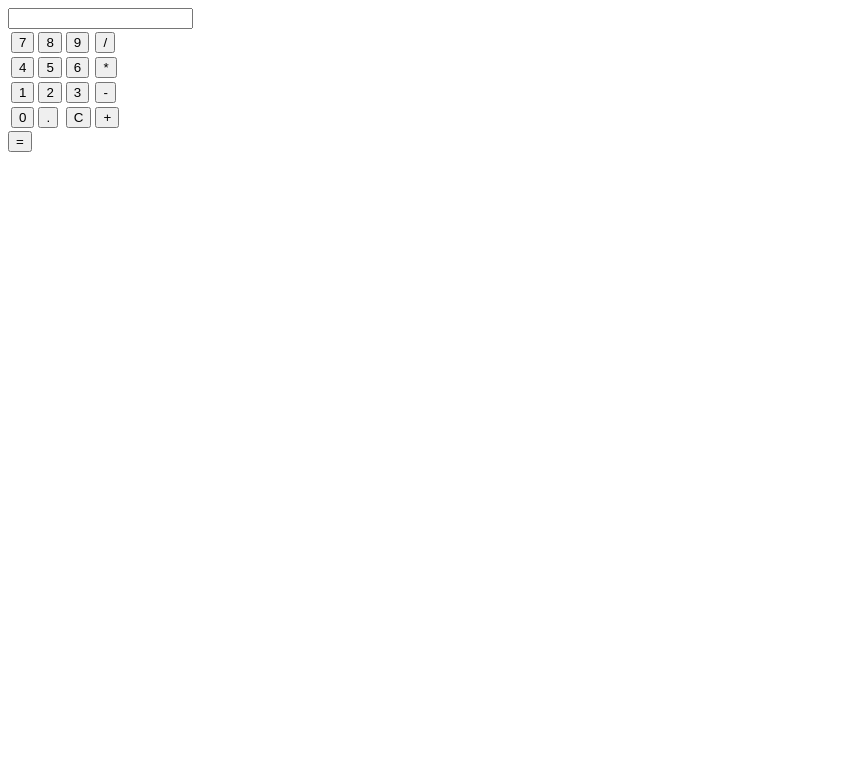
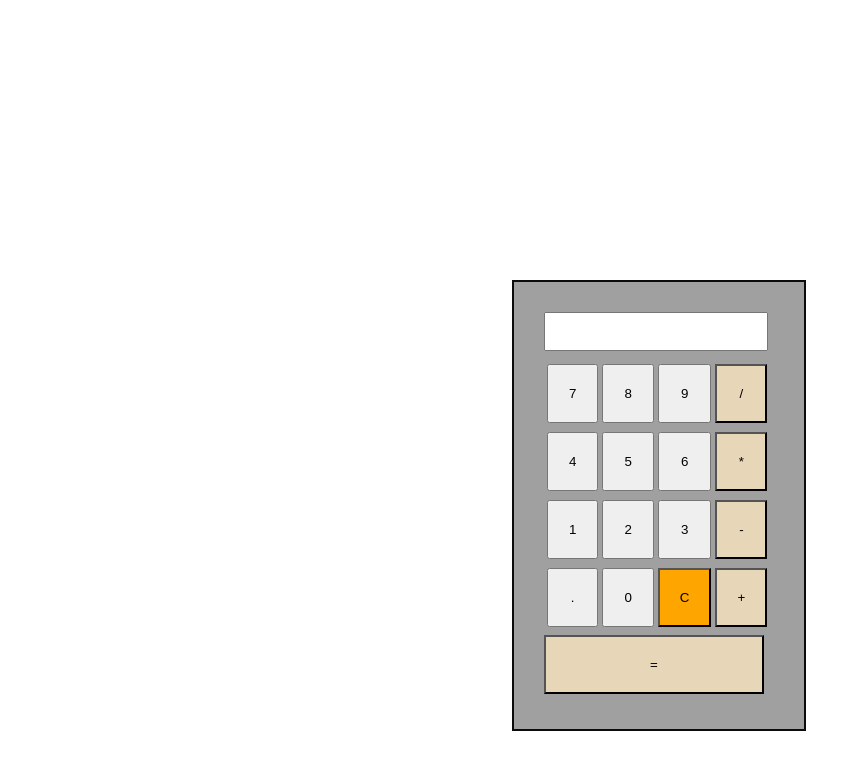
Before and after one commit to RahmaAlaghbari/index, a plain HTML site: page index.html in a window 1280 px wide. Shown: the whole page, without its empty margins (0-861 px from the left). Drawn offline with Linux system fonts and the light colour scheme.

Commit message:
Update index.html

```diff
--- a/index.html
+++ b/index.html
@@ -3,6 +3,43 @@
 <html>
 <head>
   <title>Calculator</title>
+
+  <style>
+    .calculator {
+      font: bold;
+      background-color: #a0a0a0;
+      width: 250px;
+      border: 2px solid #0b0b0b;
+      padding: 30px;
+      padding-right: 10px;
+      position: absolute;
+      top: 35%;
+      left: 40%;
+    }
+    .calculator input[type="button"] {
+      width: 100%;
+      padding: 20px;
+      margin-bottom: 5px;
+
+    }
+    .calculator input[type="text"] {
+      width: 80%;
+      padding: 10px;
+      margin-bottom: 10px;
+    }
+    .calculator input[value="="]{
+      width: 88%;
+    }
+    .calculator input[value="C"]{
+      background-color: orange;
+    }
+    .calculator input[value="="]{
+      width: 88%;
+    }
+    .calculator input[id="op"]{
+      background-color: rgb(231, 214, 183);
+    }
+  </style>
 
 </head>
 <body>
@@ -13,28 +50,28 @@
         <td><input type="button" value="7" onclick="appendValue('7')"></td>
         <td><input type="button" value="8" onclick="appendValue('8')"></td>
         <td><input type="button" value="9" onclick="appendValue('9')"></td>
-        <td><input type="button" value="/" onclick="appendValue('/')"></td>
+        <td><input id="op" type="button" value="/" onclick="appendValue('/')"></td>
       </tr>
       <tr>
         <td><input type="button" value="4" onclick="appendValue('4')"></td>
         <td><input type="button" value="5" onclick="appendValue('5')"></td>
         <td><input type="button" value="6" onclick="appendValue('6')"></td>
-        <td><input type="button" value="*" onclick="appendValue('*')"></td>
+        <td><input id="op" type="button" value="*" onclick="appendValue('*')"></td>
       </tr>
       <tr>
         <td><input type="button" value="1" onclick="appendValue('1')"></td>
         <td><input type="button" value="2" onclick="appendValue('2')"></td>
         <td><input type="button" value="3" onclick="appendValue('3')"></td>
-        <td><input type="button" value="-" onclick="appendValue('-')"></td>
+        <td><input id="op" type="button" value="-" onclick="appendValue('-')"></td>
       </tr>
       <tr>
+        <td><input type="button" value="." onclick="appendValue('.')"></td>
         <td><input type="button" value="0" onclick="appendValue('0')"></td>
-        <td><input type="button" value="." onclick="appendValue('.')"></td>
-        <td><input type="button" value="C" onclick="clearResult()"></td>
-        <td><input type="button" value="+" onclick="appendValue('+')"></td>
+        <td><input type="button" value="C" onclick="clearResult()"> </td>
+        <td><input id="op" type="button" value="+" onclick="appendValue('+')"></td>
       </tr>
     </table>
-    <input type="button" value="=" onclick="calculateResult()">
+    <input id="op" type="button" value="=" onclick="calculateResult()">
   </div>
 
 </body>
```
